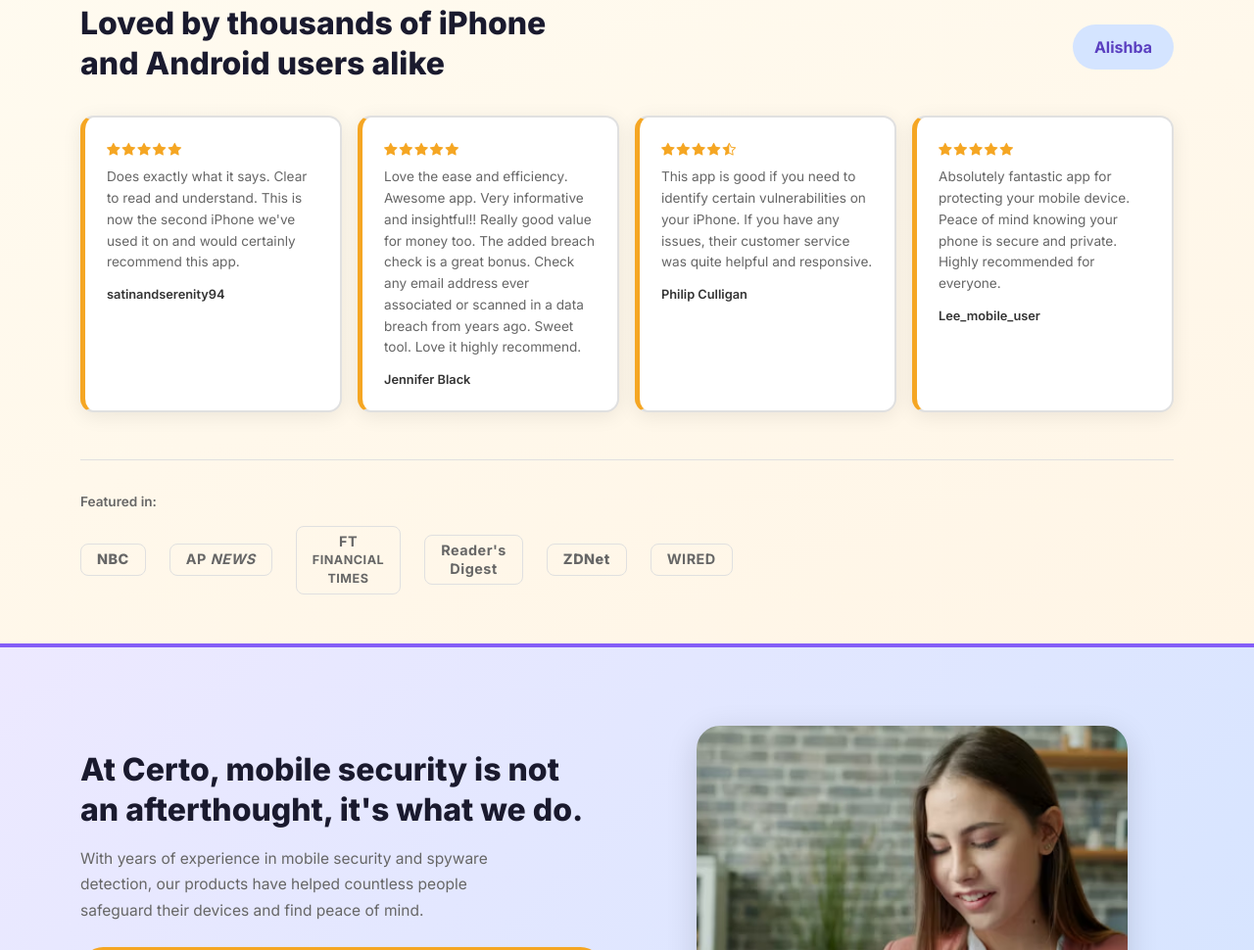
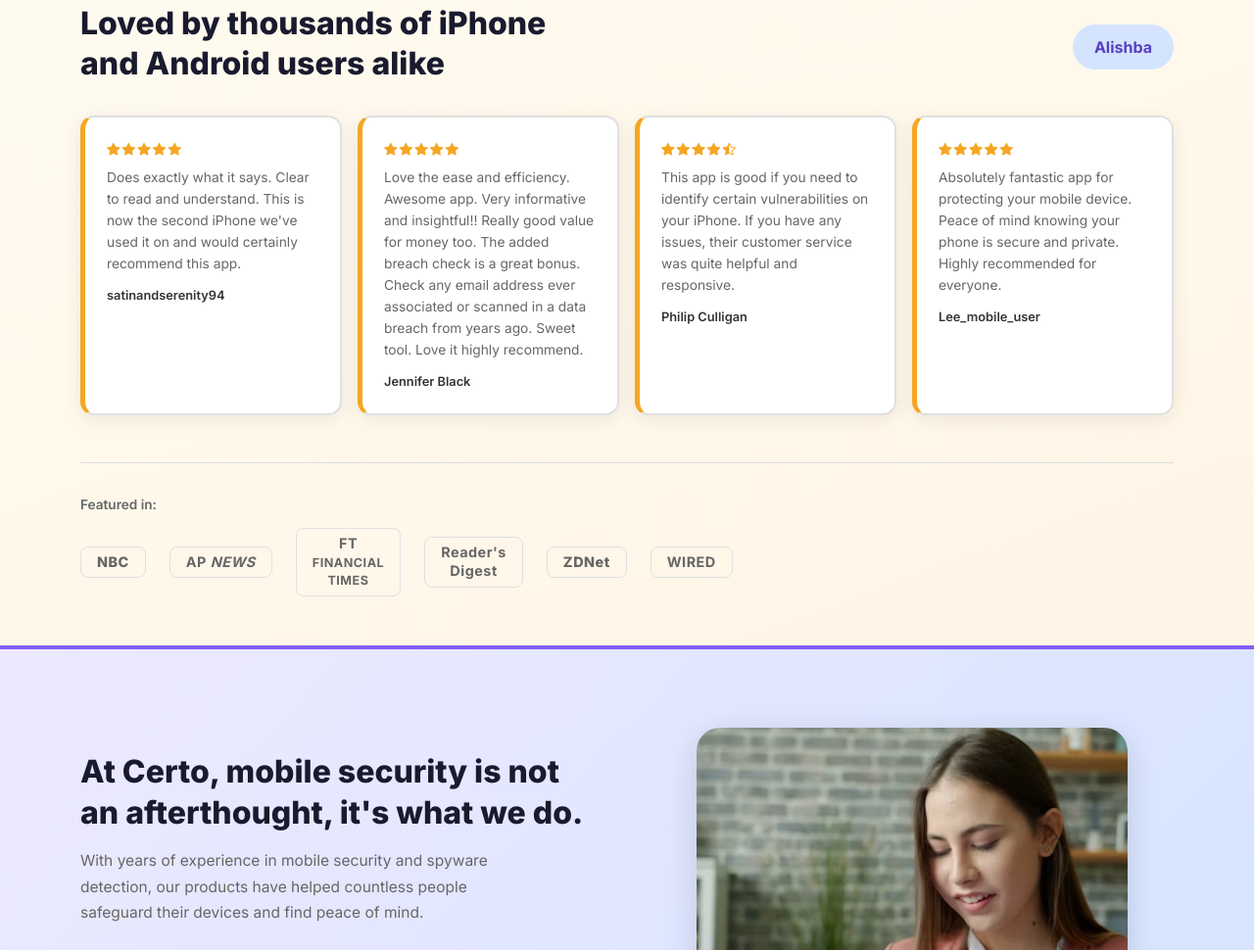
Before and after one commit to 247258-netizen/Certo-website, a plain HTML site: page assets/index.html in a window 1280 px wide. Shown: the part 821-1791 px from the top of the page at 98% size. Drawn offline with nearby package versions, Linux system fonts and the light colour scheme.

Commit message:
Adjust review text font size

```diff
--- a/assets/css/style.css
+++ b/assets/css/style.css
@@ -450,7 +450,7 @@ a {
 }
 
 .review-text {
-  font-size: 0.85rem;
+  font-size: 0.86rem;
   color: var(--color-text-muted);
   line-height: 1.6;
   margin-bottom: 12px;
```
